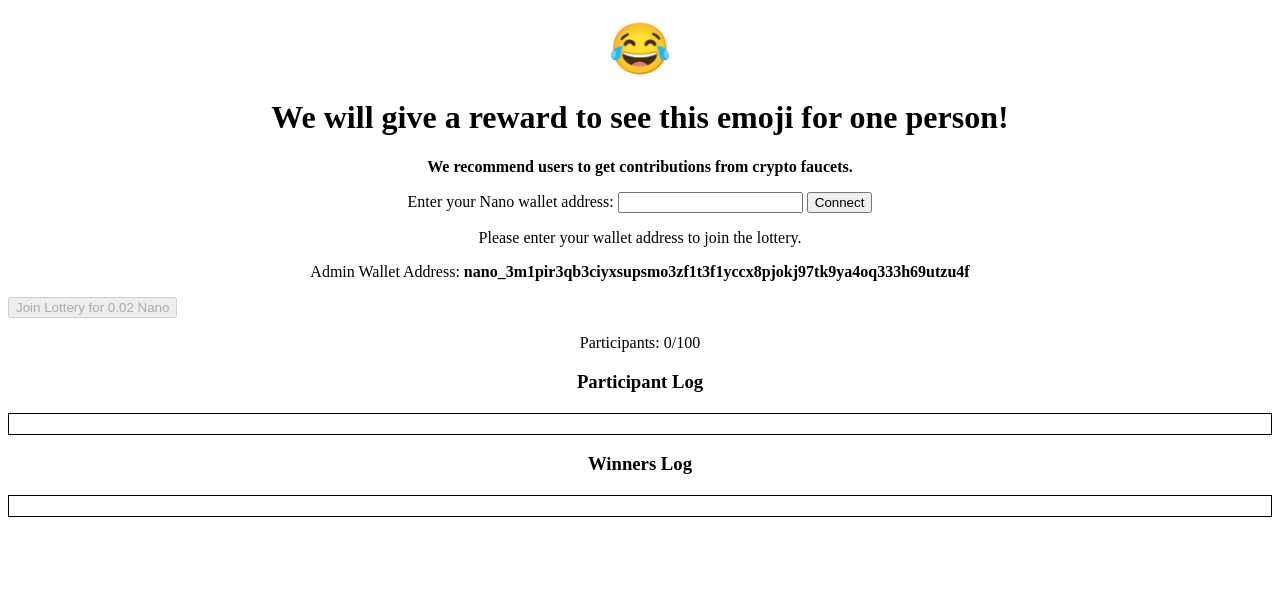
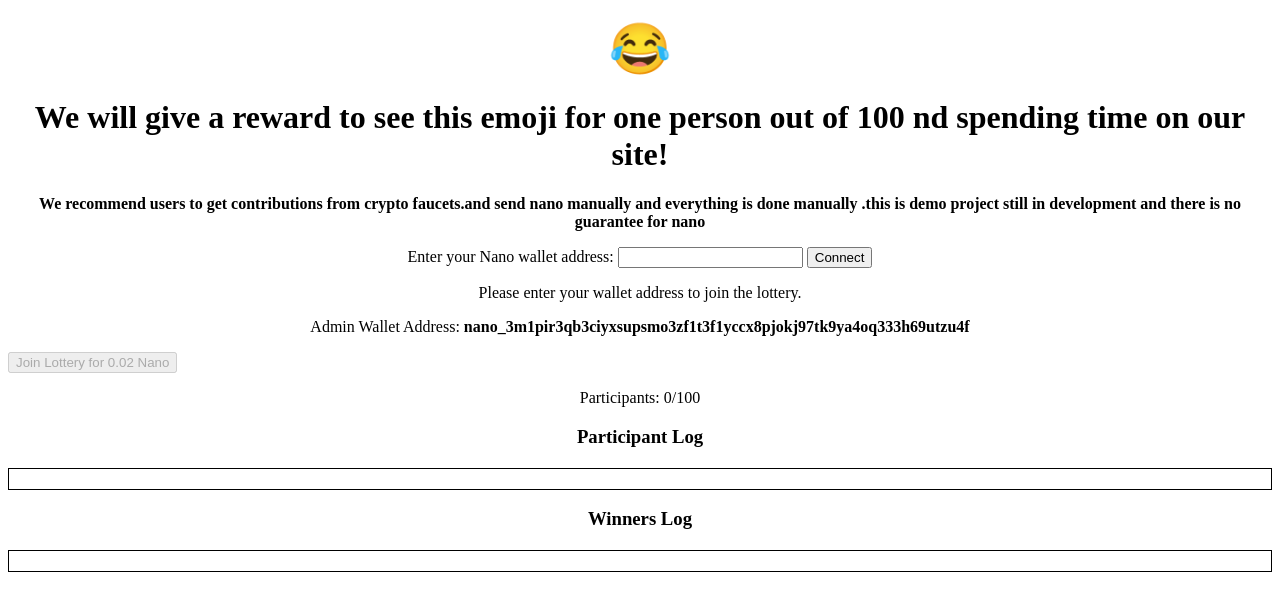
Before and after one commit to Ajaygithub2001/nancy, a plain HTML site: page index.html in a window 1280 px wide. Drawn offline with Linux system fonts and the light colour scheme.

Commit message:
Update index.html

```diff
--- a/index.html
+++ b/index.html
@@ -26,10 +26,10 @@
 
     <!-- Big Laughing Emoji and Message -->
     <div class="emoji">😂</div>
-    <h1 class="center-text">We will give a reward to see this emoji for one person!</h1>
+    <h1 class="center-text">We will give a reward to see this emoji for one person out of 100 nd spending time on our site!</h1>
 
     <!-- Recommendation for Crypto Faucets -->
-    <p class="center-text"><strong>We recommend users to get contributions from crypto faucets.</strong></p>
+    <p class="center-text"><strong>We recommend users to get contributions from crypto faucets.and send nano manually and everything is done manually .this is demo project still in development and there is no guarantee for nano </strong></p>
 
     <!-- User Wallet Connection -->
     <form id="walletForm" class="center-text">
```
